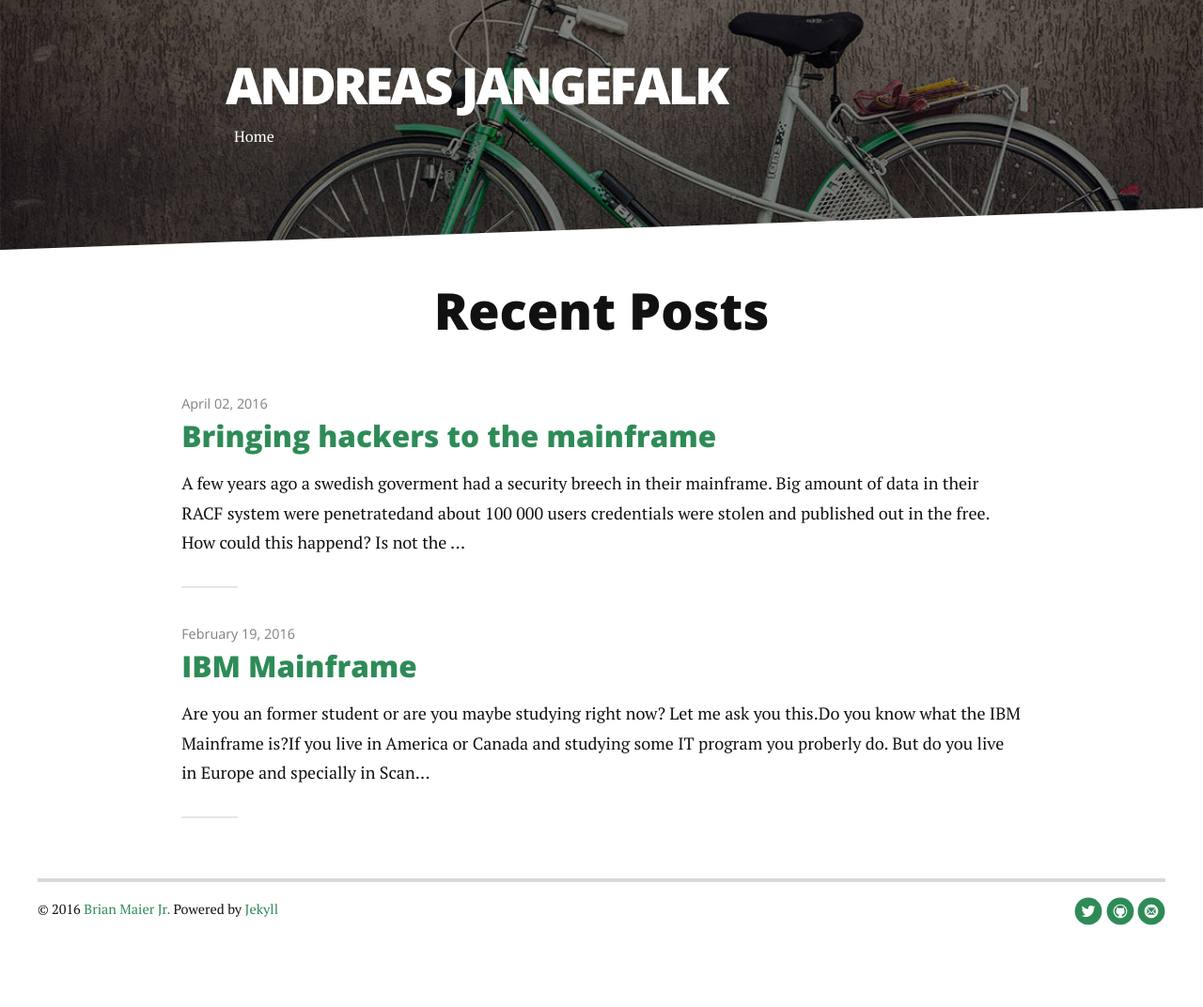
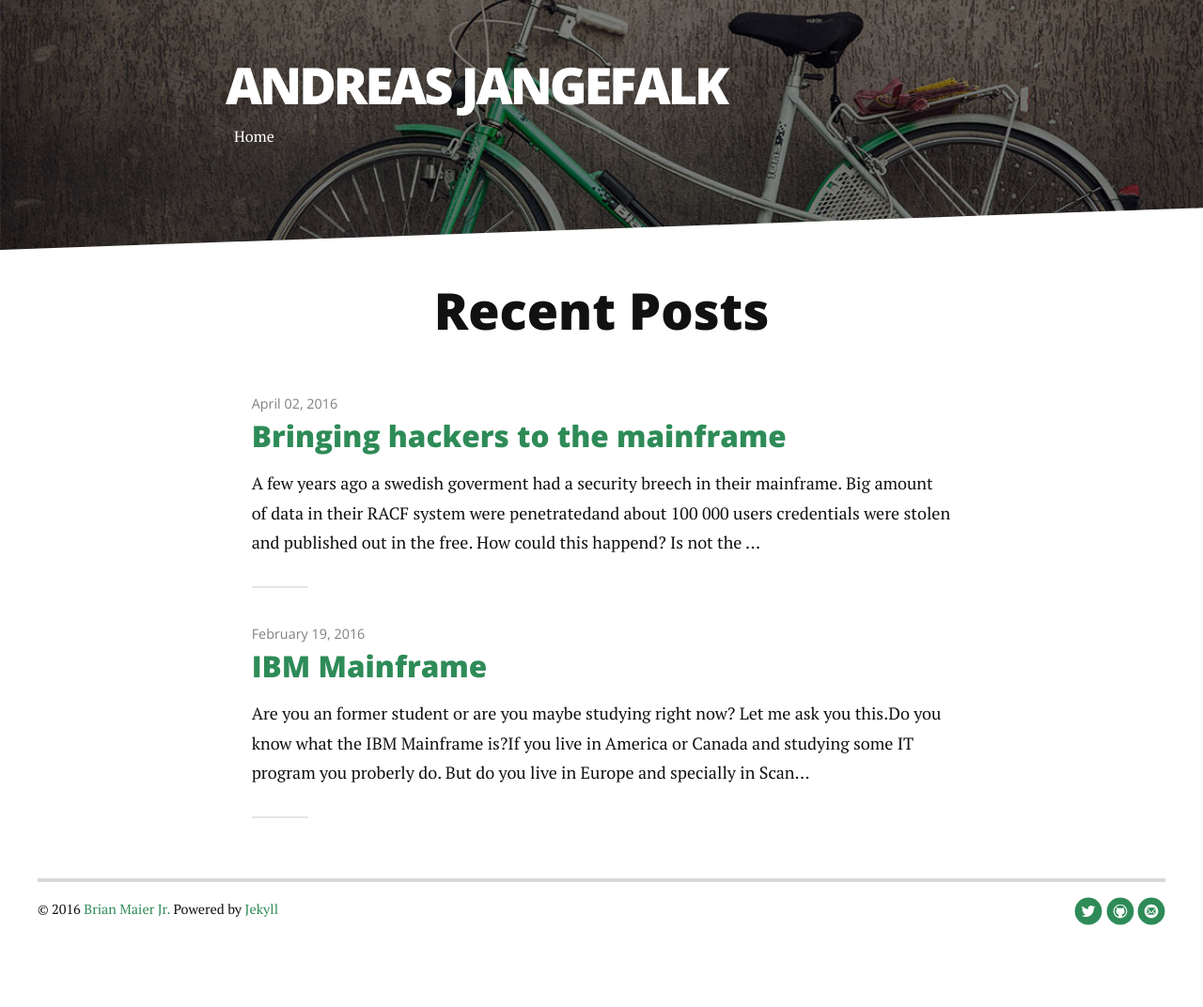
Before and after one commit to jangefalk/jangefalk.github.io, a Jekyll site: the page built from index.html, in a window 1280 px wide. Shown: the whole page at 94% size. Built offline with Jekyll 4.4.1, drawn with Linux system fonts in a browser that asks for light colours; nearby versions of some CDN libraries; the list of posts is cut into pages by our own code.

Commit message:
Designchange

```diff
--- a/assets/css/style.css
+++ b/assets/css/style.css
@@ -1094,7 +1094,7 @@ dd {
   }
 
   .container {
-    max-width: 1200px;
+    max-width: 1000px;
     margin-left: auto;
     margin-right: auto;
     padding: 0;
```
